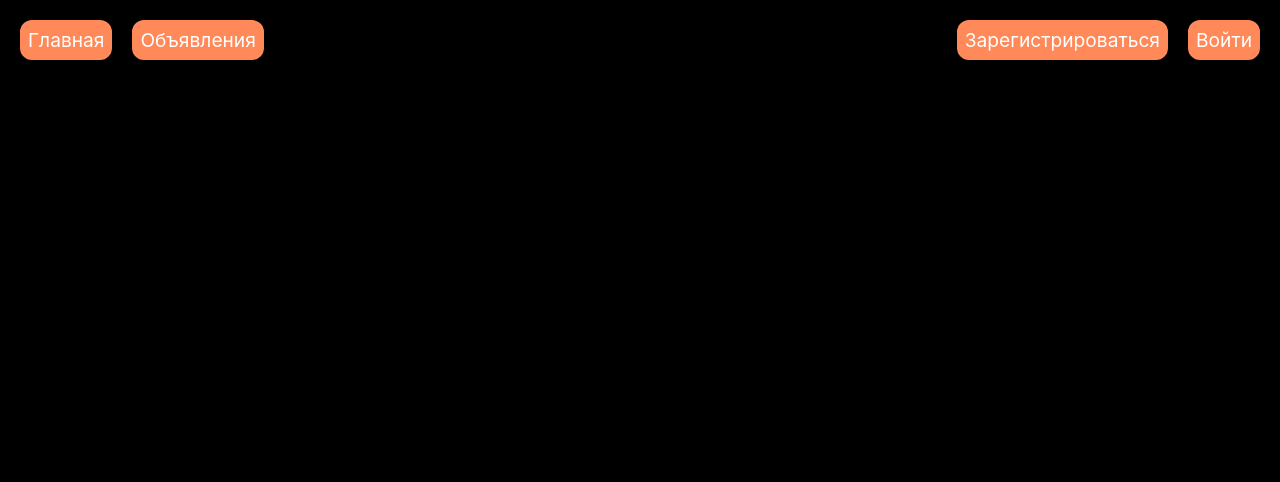
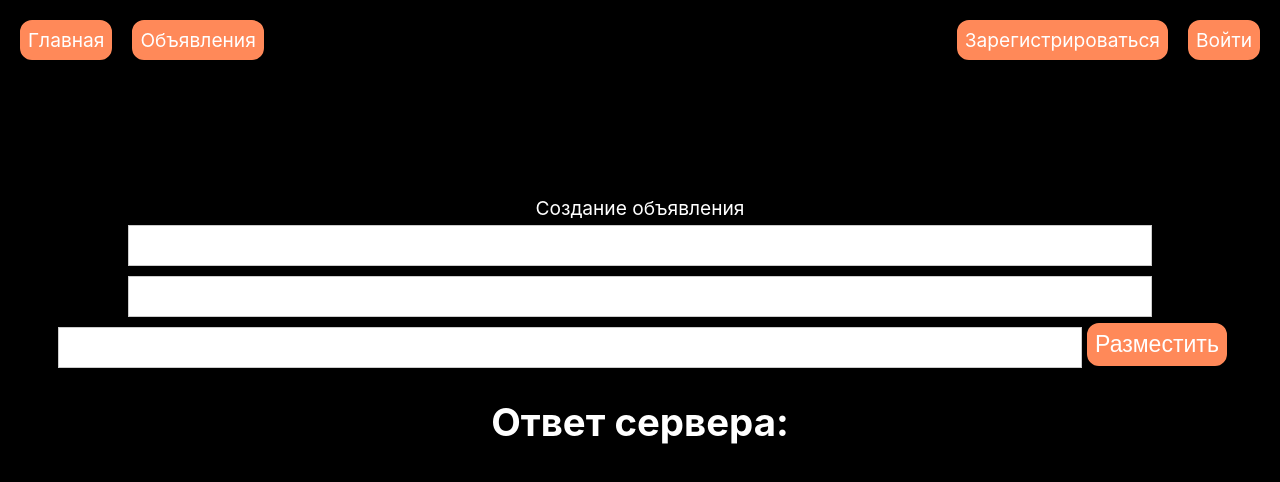
Before and after one commit to Nopennn/mai_houses, a React (Create React App) app: page /makead in a window 1280 px wide. Shown: the top 482 px of the page. Built offline with nearby package versions, Linux system fonts and the light colour scheme.

Commit message:
Profile and Ad starter packs

```diff
--- a/src/components/AppRouter.js
+++ b/src/components/AppRouter.js
@@ -5,6 +5,7 @@ import Signup from "../pages/Signup";
 import Main from "../pages/Main";
 import Signin from "../pages/Signin";
 import Profile from "../pages/Profile";
+import MakeAd from "../pages/MakeAd";
 
 const AppRouter = () => {
     return (
@@ -37,7 +38,8 @@ const AppRouter = () => {
                         <Route path="/signup" element={<Signup/>}/>
                         <Route path="/signin" element={<Signin/>}/>
                         <Route path="/ad" element={<Ad/>}/>
-                        <Route path="/profile" element={<Profile/>}/>
+                        <Route path="/profile/*" element={<Profile/>}/>
+                        <Route path="/makead" element={<MakeAd/>}/>
                     </Routes>
                 </main>
             </Router>
--- a/src/pages/Ad.js
+++ b/src/pages/Ad.js
@@ -1,7 +1,24 @@
-import React from 'react';
+import React, {useState} from 'react';
 import {Link} from "react-router-dom";
+import axios from "axios";
+import Cookies from "js-cookie";
 
 const Ad = () => {
+    const [adsInfo, setAdsInfo] = useState({key: "valueeee"})
+
+    window.onload = function () {
+        axios.post('https://mai-houses.onrender.com/ad', {
+            token: Cookies.get("auth_token")
+        })
+            .then(function (response) {
+                console.log(response);
+                setAdsInfo(response.data)
+            })
+            .catch(function (error) {
+                console.log(error);
+            });
+    }
+
     return (
         <div>
             <br></br><br></br><br></br><br></br><br></br>
--- /dev/null
+++ b/src/pages/MakeAd.js
@@ -0,0 +1,54 @@
+import React, {useState} from 'react';
+import axios from "axios";
+import Cookies from 'js-cookie';
+
+const MakeAd = () => {
+    const [serverResponse, setServerResponse] = useState({})
+    const [userId, setUserId] = useState("")
+    const [email, setEmail] = useState("")
+    const [price, setPrice] = useState("")
+    const [type, setType] = useState("")
+    const postAdData = (price, type, adress, tags, about, photo_links) => {
+        axios.post('https://mai-houses.onrender.com/houses/create', {
+            token: Cookies.get("auth_token"),
+            user_id: Cookies.get("user_id"),
+            price: price,
+            adress: adress,
+            type: type,
+            tags: tags,
+            about: about,
+            photo_links: photo_links
+        })
+            .then(function (response) {
+                setServerResponse(response.data)
+                console.log(response)
+                if (response.data.auth_token == null) {
+                    console.log("Trouble")
+                } else {
+                    console.log("No trouble")
+                }
+            })
+            .catch(function (error) {
+                console.log(error);
+            });
+    }
+    return (
+        <div className="signin">
+            <br></br><br></br><br></br><br></br>
+            Создание объявления
+            <br></br>
+            <input type="text" value={email} id="login" onChange={event => setEmail(event.target.value)}/>
+            <input type="text" value={price} id="password"
+                   onChange={event => setPrice(event.target.value)}/>
+            <input type="text" value={type} id="type" onChange={event => setType(event.target.value)}/>
+            <button
+                onClick={() => postAdData(email, price, type, {}, "", "")}>
+                Разместить
+            </button>
+
+            <h1>Ответ сервера: {serverResponse.message}</h1>
+        </div>
+    );
+};
+
+export default MakeAd;
--- a/src/pages/Profile.js
+++ b/src/pages/Profile.js
@@ -1,4 +1,5 @@
-import React, {useEffect, useState} from 'react';
+import React, {useState} from 'react';
+import {Link} from "react-router-dom";
 import axios from "axios";
 import Cookies from "js-cookie";
 
@@ -11,6 +12,8 @@ const Profile = () => {
             token: Cookies.get("auth_token")
         })
             .then(function (response) {
+                Cookies.set("user_id", response.data._id, { expires: 7 })
+
                 console.log(response);
                 setUserInfo(response.data)
             })
@@ -24,6 +27,12 @@ const Profile = () => {
         <div>
             Профиль
             <h1>{userInfo.login}</h1>
+
+            <ul className="link-list right-links">
+                <li className="nav-item right-link">
+                    <Link to="/makead" className="nav-link">Разместить объявление</Link>
+                </li>
+            </ul>
         </div>
     );
 };
--- a/src/pages/Signin.js
+++ b/src/pages/Signin.js
@@ -12,6 +12,7 @@ const Signin = () => {
             password: password
         })
             .then(function (response) {
+                console.log(login)
                 setServerResponse(response.data)
                 console.log(response)
                 Cookies.set("auth_token", response.data.auth_token, { expires: 7 })
@@ -23,7 +24,7 @@ const Signin = () => {
                 }
                 let cook = Cookies.get("auth_token")
                 console.log(cook)
-                window.location.href = 'http://localhost:2000/profile';
+                // window.location.href = 'http://localhost:2000/profile';
             })
             .catch(function (error) {
                 console.log(error);
```
